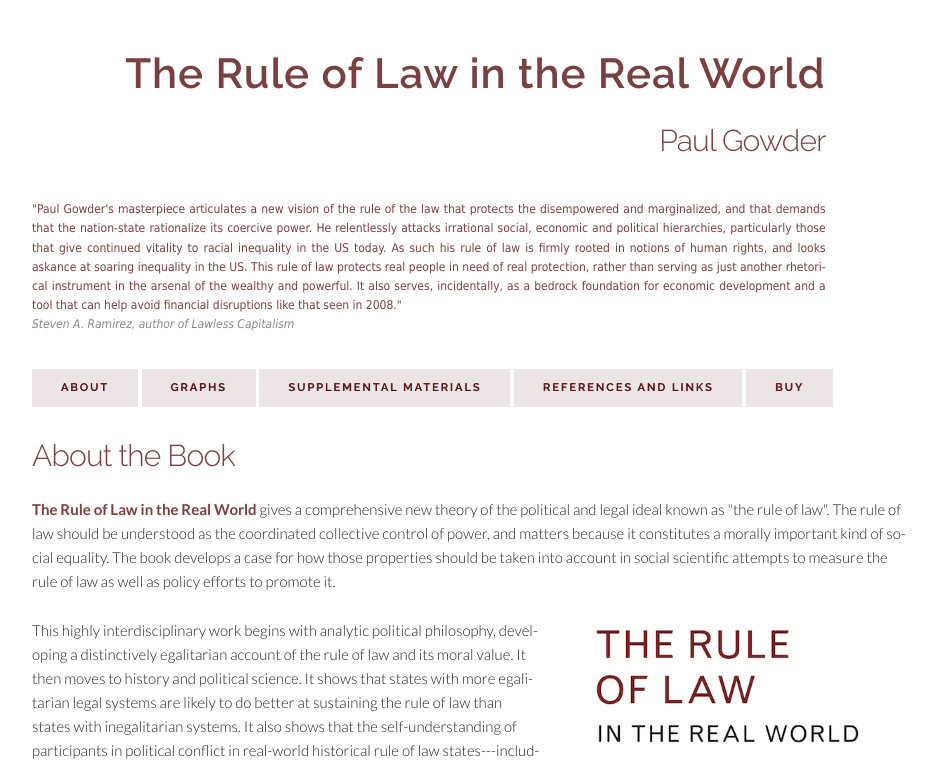
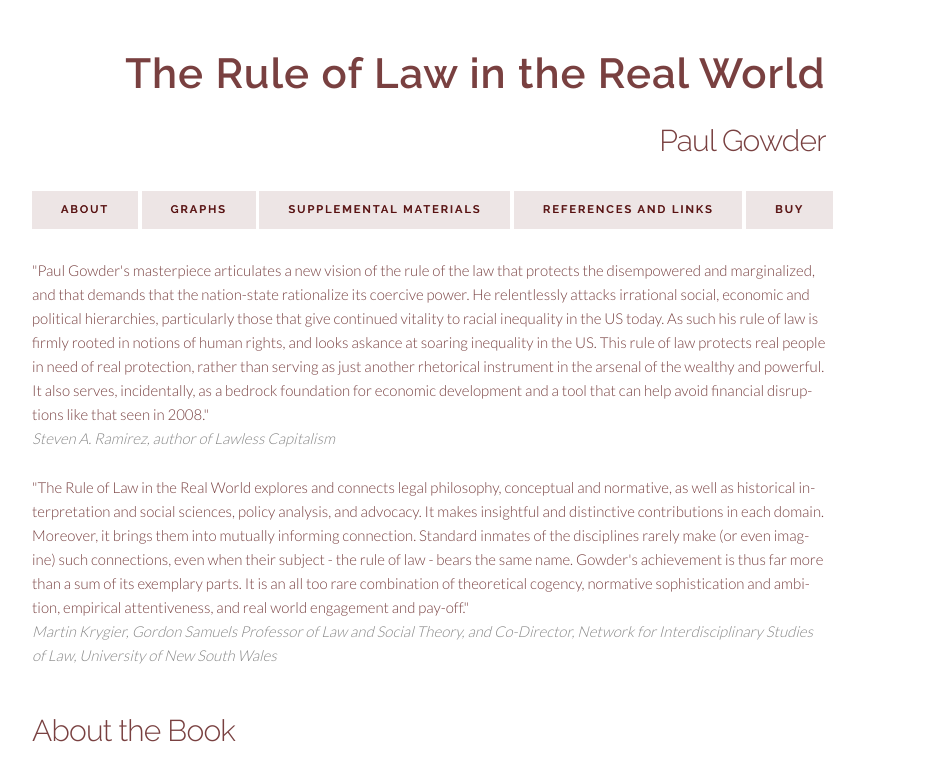
Before and after one commit to paultopia/rlrw, a plain HTML site: page index.html in a window 1280 px wide. Shown: the top 763 px of the page, without its empty margins (128-1064 px from the left). Drawn offline with nearby package versions, Linux system fonts and the light colour scheme.

Commit message:
get rid of jquery and unnecessary js stuff

```diff
--- a/index.html
+++ b/index.html
@@ -51,7 +51,7 @@
 
 <body>
 
-    <script src=https://ajax.googleapis.com/ajax/libs/jquery/1.11.3/jquery.min.js async defer></script>
+
     <div class=container>
         <div class=row>
             <div class="ten columns" style=margin-top:5%>
@@ -60,20 +60,23 @@
             </div>
         </div>
         <div class=row>
+            <div class="twelve columns" style=margin-top:1%><a class=button href=#about>About</a> <a class=button href=#graphs>Graphs</a> <a class=button href=#downloads>Supplemental Materials</a> <a class=button href=#reflinks>References and Links</a> <a class=button href=#buy>Buy</a></div>
+        </div>
+
+        <div class=row>
             <div class="ten columns" style=margin-top:2%>
-                <p class=blurbs><span style=color:rgba(76,0,0,.75)>"Paul Gowder's masterpiece articulates a new vision of the rule of the law that protects the disempowered and marginalized, and that demands that the nation-state rationalize its coercive power. He relentlessly attacks irrational social, economic and political hierarchies, particularly those that give continued vitality to racial inequality in the US today. As such his rule of law is firmly rooted in notions of human rights, and looks askance at soaring inequality in the US. This rule of law protects real people in need of real protection, rather than serving as just another rhetorical instrument in the arsenal of the wealthy and powerful. It also serves, incidentally, as a bedrock foundation for economic development and a tool that can help avoid financial disruptions like that seen in 2008."</span><br>
+                <p><span style=color:rgba(76,0,0,.75)>"Paul Gowder's masterpiece articulates a new vision of the rule of the law that protects the disempowered and marginalized, and that demands that the nation-state rationalize its coercive power. He relentlessly attacks irrational social, economic and political hierarchies, particularly those that give continued vitality to racial inequality in the US today. As such his rule of law is firmly rooted in notions of human rights, and looks askance at soaring inequality in the US. This rule of law protects real people in need of real protection, rather than serving as just another rhetorical instrument in the arsenal of the wealthy and powerful. It also serves, incidentally, as a bedrock foundation for economic development and a tool that can help avoid financial disruptions like that seen in 2008."</span><br>
                     <span
                         style=color:#888><i>Steven A. Ramirez, author of Lawless Capitalism</i></span>
                 </p>
-                <p class=blurbs><span style=color:rgba(76,0,0,.75)>"The Rule of Law in the Real World explores and connects legal philosophy, conceptual and normative, as well as historical interpretation and social sciences, policy analysis, and advocacy. It makes insightful and distinctive contributions in each domain. Moreover, it brings them into mutually informing connection. Standard inmates of the disciplines rarely make (or even imagine) such connections, even when their subject - the rule of law - bears the same name. Gowder's achievement is thus far more than a sum of its exemplary parts. It is an all too rare combination of theoretical cogency, normative sophistication and ambition, empirical attentiveness, and real world engagement and pay-off."</span><br>
+                <p><span style=color:rgba(76,0,0,.75)>"The Rule of Law in the Real World explores and connects legal philosophy, conceptual and normative, as well as historical interpretation and social sciences, policy analysis, and advocacy. It makes insightful and distinctive contributions in each domain. Moreover, it brings them into mutually informing connection. Standard inmates of the disciplines rarely make (or even imagine) such connections, even when their subject - the rule of law - bears the same name. Gowder's achievement is thus far more than a sum of its exemplary parts. It is an all too rare combination of theoretical cogency, normative sophistication and ambition, empirical attentiveness, and real world engagement and pay-off."</span><br>
                     <span
                         style=color:#888><i>Martin Krygier, Gordon Samuels Professor of Law and Social Theory, and Co-Director, Network for Interdisciplinary Studies of Law, University of New South Wales</i></span>
                 </p>
             </div>
         </div>
-        <div class=row>
-            <div class="twelve columns" style=margin-top:1%><a class=button href=#about>About</a> <a class=button href=#graphs>Graphs</a> <a class=button href=#downloads>Supplemental Materials</a> <a class=button href=#reflinks>References and Links</a> <a class=button href=#buy>Buy</a></div>
-        </div>
+
+
         <div class=row id=about>
             <div class="eleven columns" style=margin-top:2%>
                 <h4>About the Book</h4>
@@ -92,7 +95,9 @@
 
             <h4>Reviews and Commentary</h4>
 
-                <p>Review by Peter Rijpkema in <a href="http://www.journals.uchicago.edu/doi/abs/10.1086/688745?journalCode=et">Ethics 127(2): 486-491</a> (2017).</p>
+            <p>Review by Peter Rijpkema in <a href="http://www.journals.uchicago.edu/doi/abs/10.1086/688745?journalCode=et">Ethics 127(2): 486-491</a> (2017).</p>
+
+            <p>Review by Andrew Koppelman in <a href="https://newramblerreview.com/book-reviews/law/what-is-the-rule-of-law-good-for">The New Rambler Review (March 5, 2020)</a>.</p>
 
                 <p>The Saint Louis University Law Journal was kind enough to host a roundtable on the Rule of Law in the Real World in Volume 62, issue 2 (2018).  The links below go directly to commentary on the book by each of the generous discussants: </p>
 
@@ -449,9 +454,7 @@
         </div>
     </div>
     </div>
-    <script>
-        !function(){function e(){++a,n.eq(a%n.length).fadeIn(2e3).delay(2e4).fadeOut(2e3,e)}var n=$(".blurbs"),a=-1;e()}()
-    </script>
+
 </body>
 
 </html>
```
